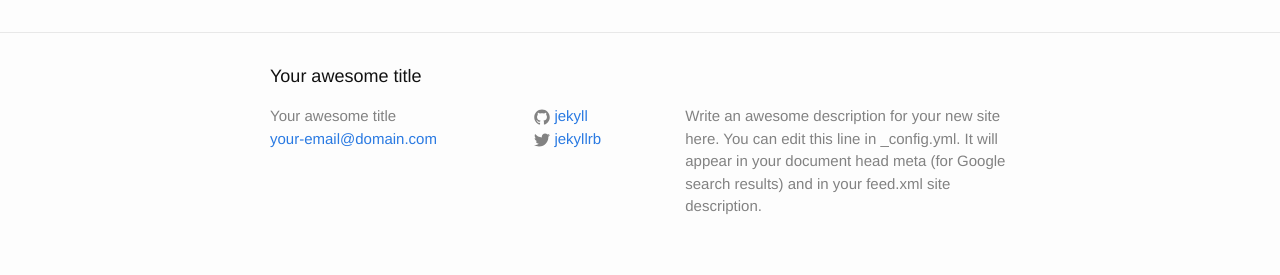
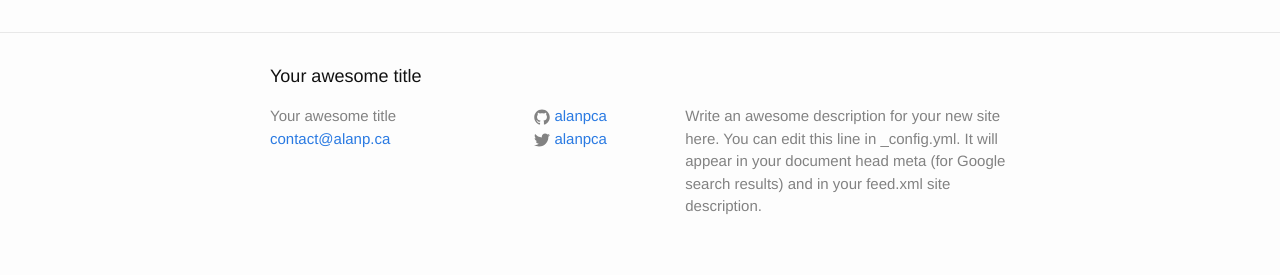
Before and after one commit to alanpca/blog, a Jekyll site: the page built from index.html, in a window 1280 px wide. Shown: the part 1164-1439 px from the top of the page. Built offline with Jekyll 4.4.1, drawn with Linux system fonts in a browser that asks for light colours.

Commit message:
Update config * Add e-mail, twitter & github * Use pretty URL format, which matches old wordpress blog * Fix baseurl & url to match old blog

```diff
--- a/_config.yml
+++ b/_config.yml
@@ -1,14 +1,15 @@
 # Site settings
 title: Your awesome title
-email: your-email@domain.com
+email: contact@alanp.ca
 description: > # this means to ignore newlines until "baseurl:"
   Write an awesome description for your new site here. You can edit this
   line in _config.yml. It will appear in your document head meta (for
   Google search results) and in your feed.xml site description.
-baseurl: "" # the subpath of your site, e.g. /blog/
-url: "http://yourdomain.com" # the base hostname & protocol for your site
-twitter_username: jekyllrb
-github_username:  jekyll
+baseurl: "/blog" # the subpath of your site, e.g. /blog/
+url: "http://alanp.ca" # the base hostname & protocol for your site
+twitter_username: alanpca
+github_username:  alanpca
+permalink: pretty
 
 # Build settings
 markdown: kramdown
```
